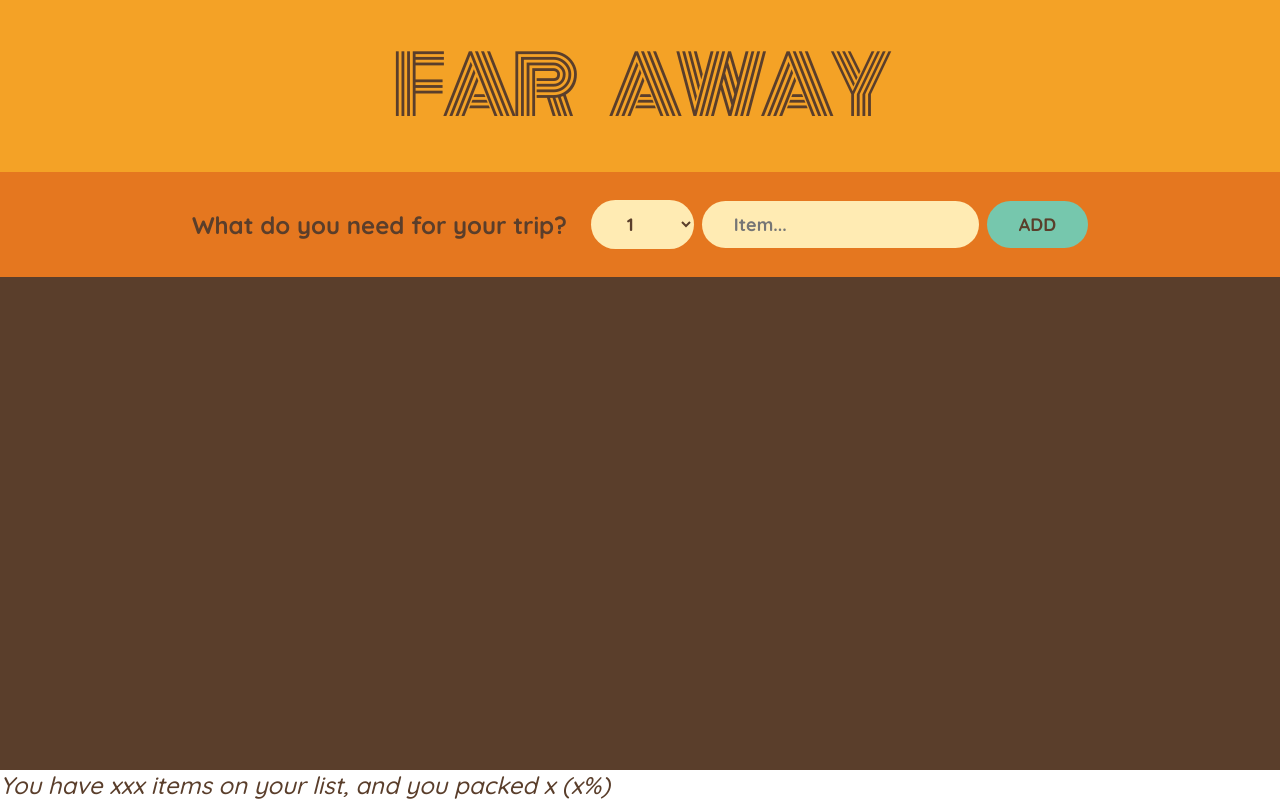
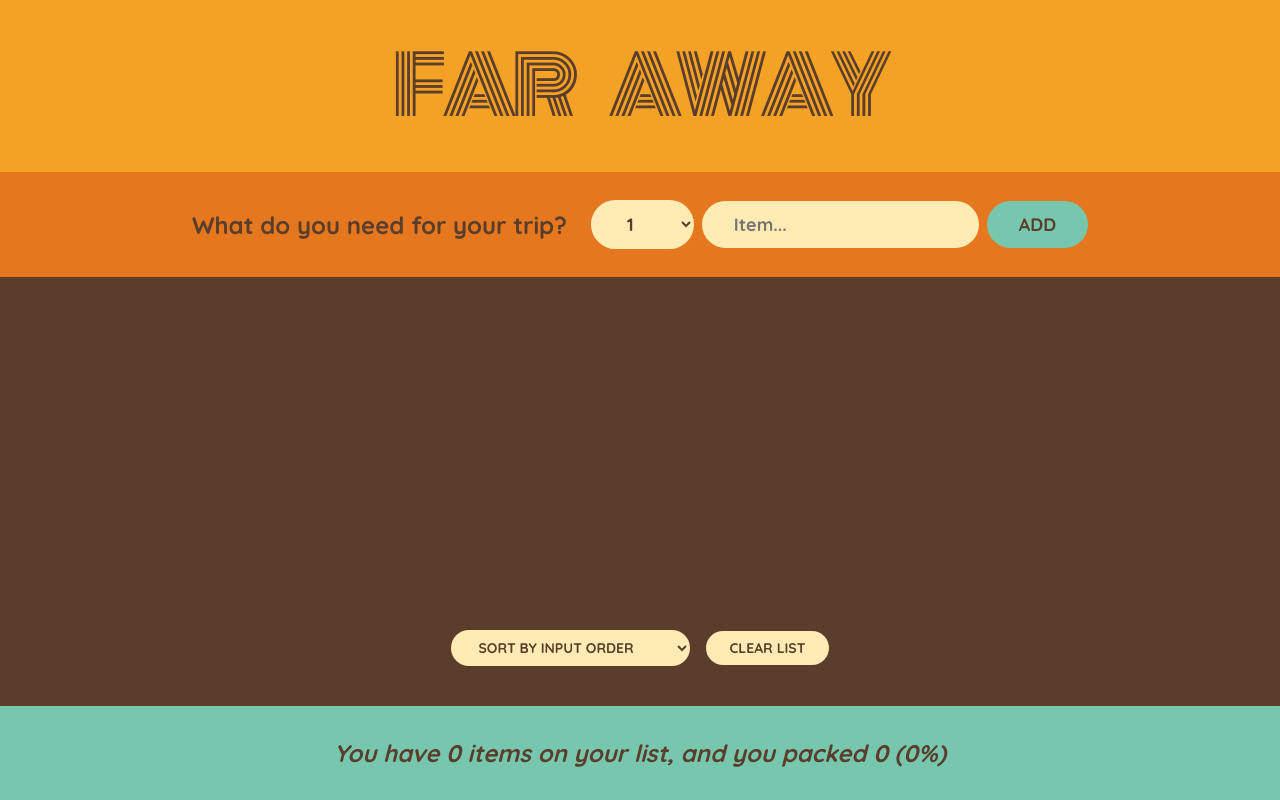
Before and after one commit to LeevesC/web-development-practice, a React (Vite) app in the folder React_Prac/: page / in a window 1280 px wide. Built offline with nearby package versions, Linux system fonts and the light colour scheme.

Commit message:
new reference for re-renders in React

```diff
--- a/React_Prac/src/App.jsx
+++ b/React_Prac/src/App.jsx
@@ -2,6 +2,11 @@ import { useState } from "react";
 
 export default function App() {
   const [items, setItems] = useState([]);
+  const itemsNum = items.length;
+  const packedNum = items.reduce(
+    (total, curr) => (total += curr.packed ? 1 : 0),
+    0
+  );
 
   function handleDelete(id) {
     // update items Array
@@ -17,6 +22,28 @@ export default function App() {
     );
   }
 
+  function handleSort(e) {
+    // e.preventDefault();
+    const method = e.currentTarget.value;
+    if (method === "input") {
+      setItems((items) => [...items].sort((a, b) => a.id - b.id));
+    } else if (method === "description") {
+      // console.log(items);
+      setItems((items) =>
+        [...items].sort((a, b) => a.description.localeCompare(b.description))
+      );
+      // console.log(items);
+    } else if (method === "packed") {
+      setItems((items) =>
+        [...items].sort((a, b) => Number(a.packed) - Number(b.packed))
+      );
+    }
+  }
+
+  function hanldeClear() {
+    setItems(() => []);
+  }
+
   return (
     <div className="app">
       <Logo />
@@ -25,8 +52,10 @@ export default function App() {
         items={items}
         onDeleteItem={handleDelete}
         onPacked={handlePacked}
+        onSorting={handleSort}
+        onClear={hanldeClear}
       />
-      <Stats />
+      <Stats itemsNum={itemsNum} packedNum={packedNum} />
     </div>
   );
 }
@@ -76,7 +105,7 @@ function Form({ items, setItems }) {
   );
 }
 
-function PackingList({ items, onDeleteItem, onPacked }) {
+function PackingList({ items, onDeleteItem, onPacked, onSorting, onClear }) {
   return (
     <div className="list">
       <ul>
@@ -89,6 +118,14 @@ function PackingList({ items, onDeleteItem, onPacked }) {
           />
         ))}
       </ul>
+      <div className="actions">
+        <select onChange={onSorting}>
+          <option value="input">Sort by input order</option>
+          <option value="description">Sort by description</option>
+          <option value="packed">Sort by packed status</option>
+        </select>
+        <button onClick={onClear}>Clear List</button>
+      </div>
     </div>
   );
 }
@@ -105,10 +142,13 @@ function Item({ item, onDeleteItem, onPacked }) {
   );
 }
 
-function Stats() {
+function Stats({ itemsNum, packedNum }) {
   return (
-    <footer>
-      <em>You have xxx items on your list, and you packed x (x%)</em>
+    <footer className="stats">
+      <em>
+        You have {itemsNum} items on your list, and you packed {packedNum} (
+        {packedNum ? Math.round((packedNum / itemsNum) * 100, 2) : 0}%)
+      </em>
     </footer>
   );
 }
```
